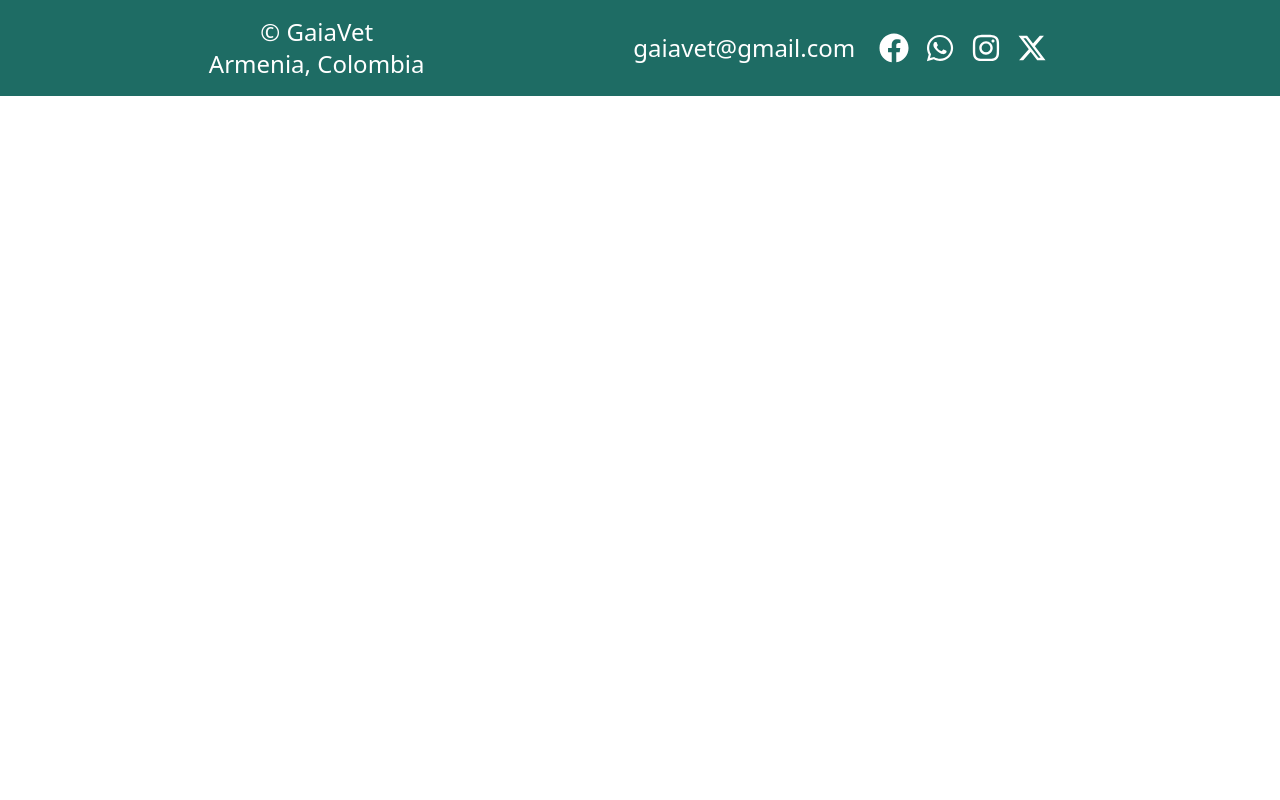
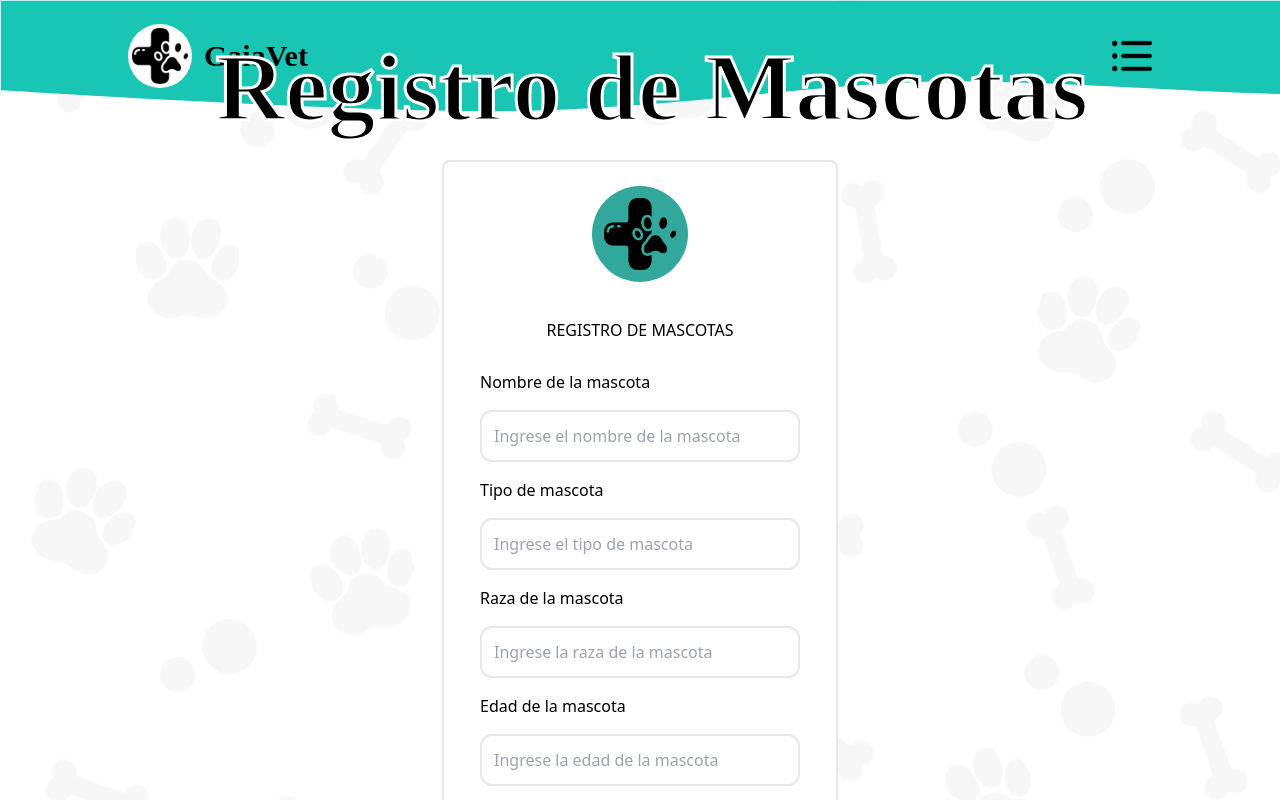
Before and after one commit to santiagocastano589/GaiaVet, a React (Vite) app: page /petRegister in a window 1280 px wide. Shown: the top 800 px of the page. Built offline with nearby package versions, Linux system fonts and the light colour scheme; a web font is replaced by a local one; what tailwindcss-animated would draw is missing.

Commit message:
I upload pet registration

```diff
--- a/src/App.jsx
+++ b/src/App.jsx
@@ -13,6 +13,7 @@ import { Pets } from './Components/Pets/Pets';
 import { Profile } from './Components/Pages/Profile/Profile';
 import { ProductsShop } from './Components/ProductsShop/ProductsShop';
 import { PetHistory } from './Components/PetHistory/PetHistory';
+import { PetRegister } from './Components/PetRegister/PetRegister';
 
 
 function App() {
@@ -28,6 +29,7 @@ function App() {
           <Route path="/pets" element={<Pets />} />
           <Route path="/shop" element={<ProductsShop />} />
           <Route path="/petHistory" element={<PetHistory />} />
+          <Route path="/petRegister" element={<PetRegister />} />
 
           {/* Services */}
           <Route path="/peluqueria" element={<HairSalon title='Peluqueria' description=' Lorem ipsum dolor sit amet consectetur, adipisicing elit. Minima nostrum delectus ad ducimus, nam tenetur. Enim cumque eveniet quae soluta dolorem quia impedit rem sapiente totam tenetur in, architecto quo. Lorem ipsum dolor sit amet consectetur, adipisicing elit. Minima nostrum delectus ad ducimus, nam tenetur. Enim cumque eveniet quae soluta dolorem quia impedit rem sapiente totam tenetur in, architecto quo. Lorem ipsum dolor sit amet consectetur, adipisicing elit. Minima nostrum delectus ad ducimus, nam tenetur. Enim cumque eveniet quae soluta dolorem quia impedit rem sapiente totam tenetur in, architecto quo.' />} />
--- /dev/null
+++ b/src/Components/PetRegister/PetRegister.jsx
@@ -0,0 +1,79 @@
+import React, { useRef, useState } from 'react';
+import { Link, useNavigate } from 'react-router-dom';
+import logo from '../../assets/logoGaia.webp';
+import { Input } from '../Input/Input';
+import { Button } from '../Button/Button';
+import { Header } from '../Layouts/Header/Header';
+
+export const PetRegister = () => {
+    const [successful, setSuccessful] = useState(false);
+  const navigate = useNavigate();
+
+  const formData = useRef({
+    nombre: '',
+    tipo: '',
+    raza: '',
+    edad: '',
+    peso:''
+  });
+
+  const handleChange = (e) => {
+    formData.current[e.target.name] = e.target.value;
+  };
+
+  const handleSubmit = async (e) => {
+    e.preventDefault(); // Prevenir el comportamiento por defecto del formulario
+    const dataEnd = { ...formData.current };
+
+    try {
+      const response = await fetch('https://', {
+        method: 'POST',
+        headers: {
+          'Content-Type': 'application/json',
+        },
+        body: JSON.stringify(dataEnd),
+      });
+
+      if (!response.ok) {
+        throw new Error('Error en la solicitud');
+
+      }
+
+      const data = await response.json();
+      console.log('Respuesta del servidor:', data);
+
+      alert('Registro exitoso');
+      setSuccessful(true);
+    } catch (error) {
+      console.error('Error:', error);
+    }
+  };
+
+  // Redirigir a la página de inicio de sesión si el registro es exitoso
+  if (successful) {
+    navigate('/pets');
+  }
+    return (
+        <div className='h-full w-full flex flex-col'>
+          <Header title='Registro de Mascotas' />
+          <div className='flex justify-center items-center z-0 pt-36 pb-10 '>
+            <div className='bg-white flex justify-center items-center flex-col border-solid border-2 border-gray rounded-lg mt-4'>
+              <div className='w-24 p-3 bg-blue-border rounded-full my-6'>
+                <img className='' src={logo} alt='' />
+              </div>
+              <h2 className='my-3'>REGISTRO DE MASCOTAS</h2>
+              <form className='flex flex-col' onSubmit={handleSubmit}>
+                <Input name='Nombre de la mascota' type='text' placeholder='Ingrese el nombre de la mascota' onChange={handleChange} />
+                <Input name='Tipo de mascota' type='text' placeholder='Ingrese el tipo de mascota' onChange={handleChange} />
+                <Input name='Raza de la mascota' type='text' placeholder='Ingrese la raza de la mascota' onChange={handleChange} />
+                <Input name='Edad de la mascota' type='text' placeholder='Ingrese la edad de la mascota' onChange={handleChange} />
+                <Input name='Peso de la mascota' type='text' placeholder='Ingrese el peso de la mascota' onChange={handleChange} />
+                <div className='flex justify-center items-center flex-col'>
+                  <Button textButton='Registrar Mascota' onClick={handleSubmit} />
+                </div>
+              </form>
+            </div>
+          </div>
+        </div>
+      );
+    };
```
